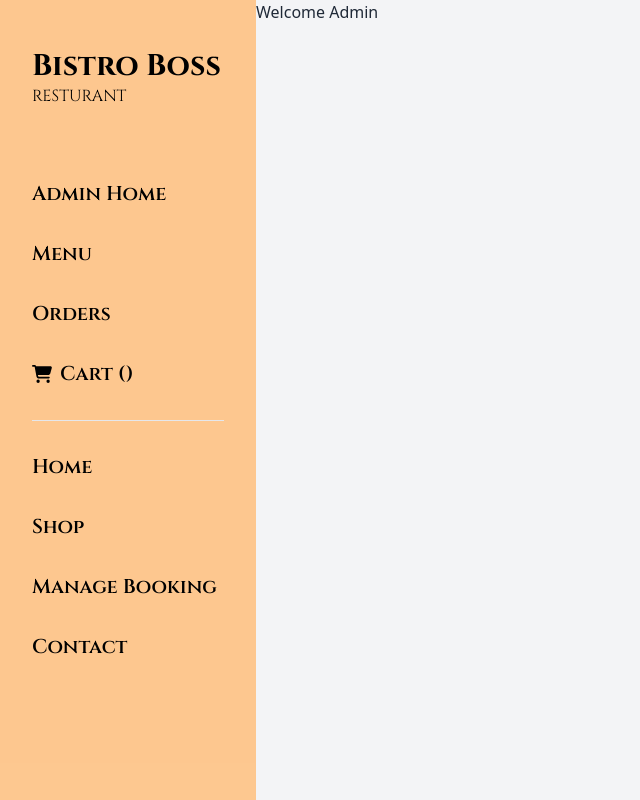
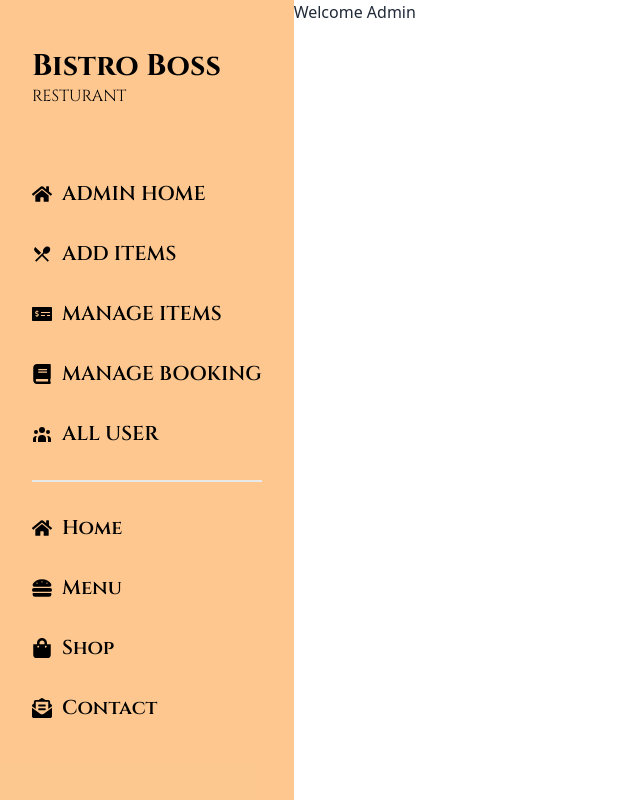
Before and after one commit to hrid1/bistro-boss, a React (Vite) app in the folder bistro-client/: page /dashboard in a window 1280 px wide. Shown: the whole page, without its empty margins (0-640 px from the left). Built offline with nearby package versions, Linux system fonts and the light colour scheme; no server answers.

Commit message:
Update Users DB

```diff
--- a/bistro-client/src/layout/Dashboard/Dashboard.jsx
+++ b/bistro-client/src/layout/Dashboard/Dashboard.jsx
@@ -1,55 +1,160 @@
 import { FaCartShopping } from "react-icons/fa6";
 import { NavLink, Outlet } from "react-router-dom";
 import useCart from "../../hooks/useCart";
+import {
+  FaBook,
+  FaBookmark,
+  FaCalendarAlt,
+  FaEnvelopeOpenText,
+  FaHamburger,
+  FaHome,
+  FaInfoCircle,
+  FaMoneyCheckAlt,
+  FaShoppingBag,
+} from "react-icons/fa";
+import { HiUserGroup } from "react-icons/hi";
+import { MdOutlineRestaurantMenu } from "react-icons/md";
 
 const Dashboard = () => {
   const [data] = useCart();
+
+  // TODO: get admin from the db;
+  const isAdmin = true;
   return (
     <div className="flex ">
       {/* side bar */}
-      <section className="w-64 bg-orange-300/80 text-black h-screen px-8 py-12 font-cinzil">
+      <section className="w-68 bg-orange-300/80 text-black h-screen px-8 py-12 font-cinzil">
         <div className="mb-14">
           <h2 className="text-3xl font-bold">Bistro Boss</h2>
           <p>RESTURANT</p>
         </div>
 
         <div className="">
-          <ul className="font-semibold text-xl">
-            <NavLink className="py-4 w-full block" to="/dashboard">
-              Admin Home
-            </NavLink>
+          {isAdmin ? (
+            // for admin
+            <>
+              <ul className="font-semibold text-xl uppercase">
+                <NavLink
+                  className="py-4 w-full  flex items-center gap-2.5"
+                  to="/dashboard"
+                >
+                  <FaHome />
+                  Admin Home
+                </NavLink>
 
-            <NavLink className="py-4 w-full block" to="/dashboard/menu">
-              Menu
-            </NavLink>
+                <NavLink
+                  className="py-4 w-full flex items-center gap-2.5"
+                  to="/dashboard/add-items"
+                >
+                  <MdOutlineRestaurantMenu />
+                  Add Items
+                </NavLink>
 
-            <NavLink className="py-4 w-full block" to="/dashboard/order">
-              Orders
-            </NavLink>
+                <NavLink
+                  className="py-4 w-full flex items-center gap-2.5"
+                  to="/dashboard/manage-items"
+                >
+                  <FaMoneyCheckAlt />
+                  Manage Items
+                </NavLink>
+                <NavLink
+                  className="py-4 w-full flex items-center gap-2.5"
+                  to="/dashboard/manage-booking"
+                >
+                  <FaBook />
+                  Manage Booking
+                </NavLink>
+                <NavLink
+                  className="py-4 w-full flex items-center gap-2.5"
+                  to="/dashboard/all-users"
+                >
+                  <HiUserGroup />
+                  All User
+                </NavLink>
+              </ul>
+            </>
+          ) : (
+            // for user
+            <>
+              <ul className="font-semibold text-xl uppercase">
+                <NavLink
+                  className="py-4 w-full  flex items-center gap-2.5"
+                  to="/dashboard"
+                >
+                  <FaHome />
+                  User Home
+                </NavLink>
+                <NavLink
+                  className="py-4 w-full flex items-center gap-2.5"
+                  to="/dashboard/reservation"
+                >
+                  <FaCalendarAlt />
+                  Reservation
+                </NavLink>
+                <NavLink
+                  className="py-4 w-full flex items-center gap-2.5"
+                  to="/dashboard/payment-history"
+                >
+                  <FaMoneyCheckAlt />
+                  Payment History
+                </NavLink>
+                <NavLink
+                  className="py-4 w-full gap-2.5 flex items-center"
+                  to="/dashboard/cart"
+                >
+                  <FaCartShopping></FaCartShopping>My Cart ({data?.length})
+                </NavLink>
+                <NavLink
+                  className="py-4 w-full flex items-center gap-2.5"
+                  to="/dashboard/add-review"
+                >
+                  <FaInfoCircle />
+                  Add Review
+                </NavLink>
+                <NavLink
+                  className="py-4 w-full flex items-center gap-2.5"
+                  to="/dashboard/my-booking"
+                >
+                  <FaBookmark />
+                  My Booking
+                </NavLink>
+              </ul>
+            </>
+          )}
 
-            <NavLink
-              className="py-4 w-full gap-2 flex items-center"
-              to="/dashboard/cart"
-            >
-              <FaCartShopping></FaCartShopping> Cart ({data?.length})
-            </NavLink>
-          </ul>
-          <hr className="my-4" />
+          <div className="divider bg-white h-0.5"></div>
+          {/* Shared Nav Links */}
           <div className="mt-2">
             <ul className="font-semibold text-xl">
-              <NavLink className="py-4 w-full block" to="/">
+              <NavLink
+                className="py-4 w-full  flex items-center gap-2.5"
+                to="/"
+              >
+                <FaHome />
                 Home
               </NavLink>
 
-              <NavLink className="py-4 w-full block" to="/shop">
+              <NavLink
+                className="py-4 w-full flex items-center gap-2.5"
+                to="/menu"
+              >
+                <FaHamburger />
+                Menu
+              </NavLink>
+
+              <NavLink
+                className="py-4 w-full flex items-center gap-2.5"
+                to="/shop"
+              >
+                <FaShoppingBag />
                 Shop
               </NavLink>
 
-              <NavLink className="py-4 w-full block" to="/manage-booking">
-                Manage Booking
-              </NavLink>
-
-              <NavLink className="py-4 w-full block" to="/contact">
+              <NavLink
+                className="py-4 w-full flex items-center gap-2.5"
+                to="/contact"
+              >
+                <FaEnvelopeOpenText />
                 Contact
               </NavLink>
             </ul>
@@ -57,7 +162,7 @@ const Dashboard = () => {
         </div>
       </section>
       {/* content */}
-      <section className="flex-1 bg-gray-100 ">
+      <section className="flex-1 bg-base-100 ">
         <Outlet></Outlet>
       </section>
     </div>
--- /dev/null
+++ b/bistro-client/src/pages/Dashboard/AllUsers.jsx
@@ -0,0 +1,51 @@
+import { useQuery } from "@tanstack/react-query";
+import useAxiosSecure from "../../hooks/useAxiosSecure";
+
+const AllUsers = () => {
+  const axiosSecure = useAxiosSecure();
+
+  const { data: users = [], isLoading } = useQuery({
+    queryKey: ["users"],
+    queryFn: async () => {
+      const res = await axiosSecure.get("/users");
+      return res.data;
+    },
+  });
+
+  return (
+    <div>
+      <h2>ALl users : {users.length}</h2>
+      <h2>helo</h2>
+
+      <section className="">
+        <div className="overflow-x-auto ">
+          <table className="table">
+            {/* head */}
+            <thead>
+              <tr>
+                <th>#</th>
+                <th>Name</th>
+                <th>Email</th>
+                <th>Favorite Color</th>
+              </tr>
+            </thead>
+            <tbody>
+              {/* row 1 */}
+
+              {users.map((user, idx) => (
+                <tr key={user._id}>
+                  <th>{idx + 1}</th>
+                  <td>{user?.name || "N/A"}</td>
+                  <td>{user?.email}</td>
+                  <td>Blue</td>
+                </tr>
+              ))}
+            </tbody>
+          </table>
+        </div>
+      </section>
+    </div>
+  );
+};
+
+export default AllUsers;
--- a/bistro-client/src/router/Route.jsx
+++ b/bistro-client/src/router/Route.jsx
@@ -8,6 +8,7 @@ import Register from "../pages/Register/Register";
 import PrivateRoute from "./PrivateRoute";
 import Dashboard from "../layout/Dashboard/Dashboard";
 import Cart from "../pages/Dashboard/Cart";
+import AllUsers from "../pages/Dashboard/AllUsers";
 
 export const router = createBrowserRouter([
   {
@@ -56,6 +57,11 @@ export const router = createBrowserRouter([
         path: "cart",
         element: <Cart />,
       },
+      // admin routes
+      {
+        path: "all-users",
+        element: <AllUsers />,
+      },
     ],
   },
 ]);
```
Also changed, not shown: 1 other file (tests, documents, lock files or other folders).
